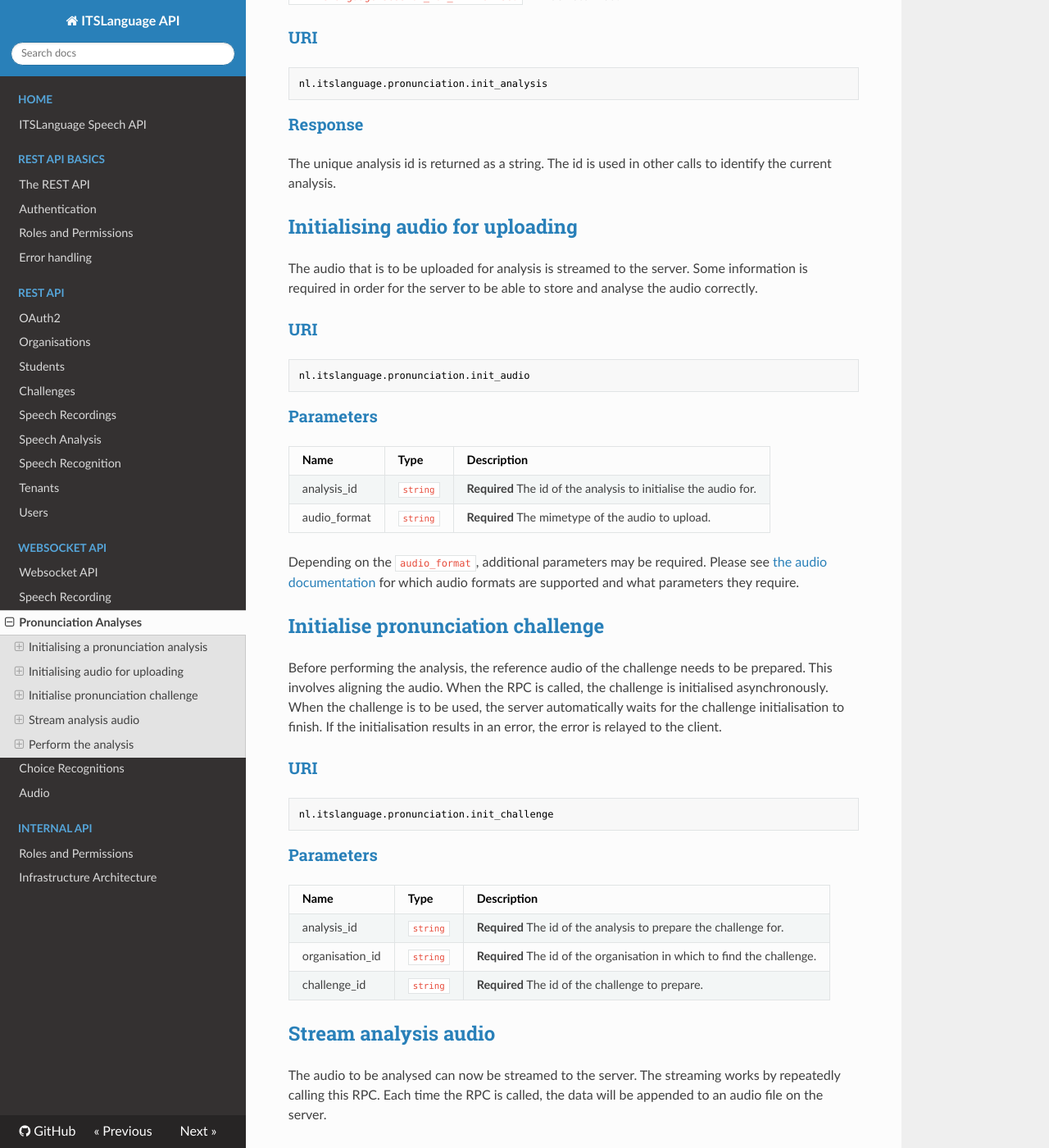
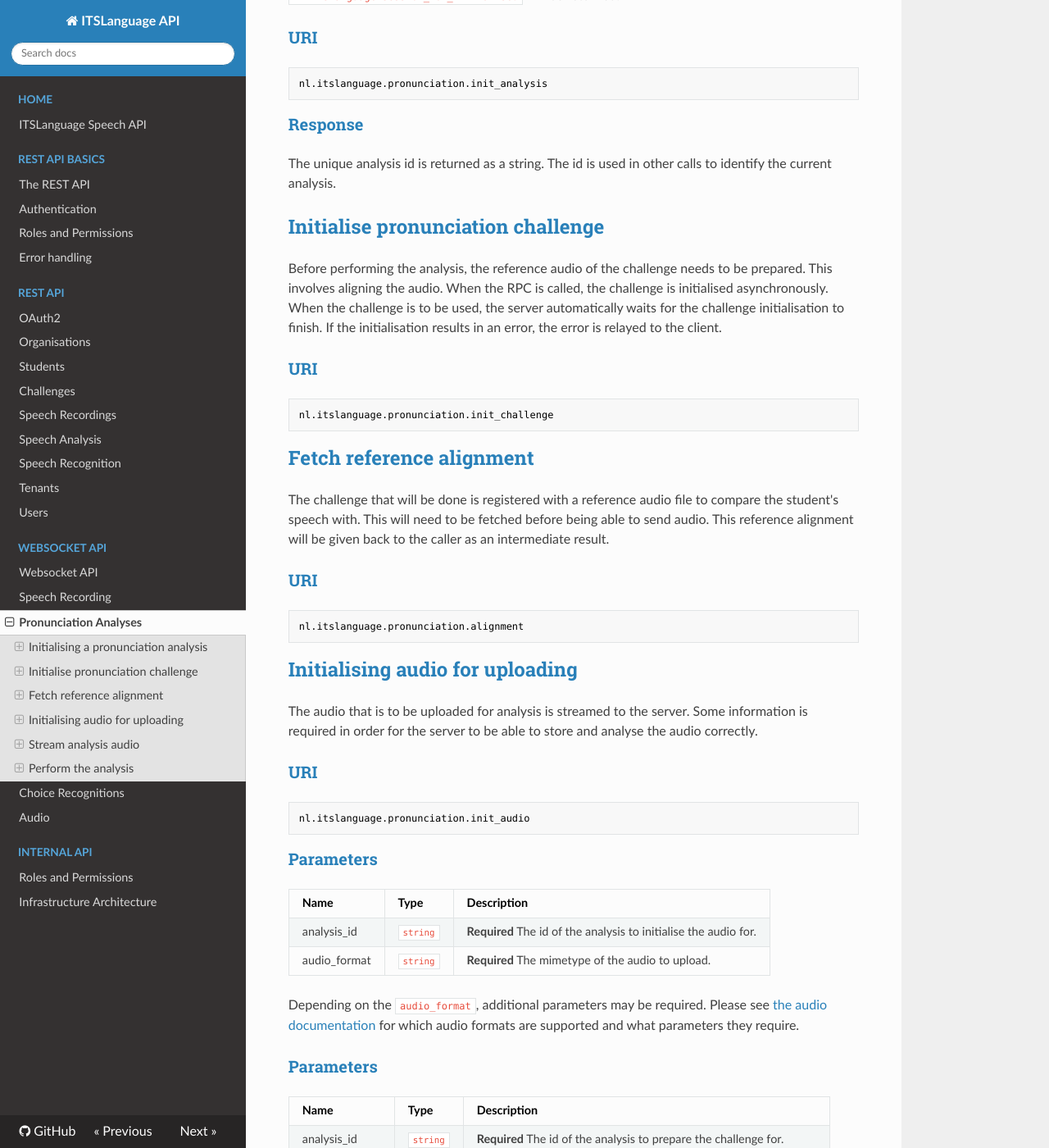
Before and after one commit to joggienl/itslanguage-docs, an MkDocs documentation site: the page built from docs/websocket/pronunciation_analyses.md, in a window 1280 px wide and 1400 px high, scrolled down 377 px. Shown: the whole window at 82% size. Built offline with MkDocs 1.6.1, drawn with Linux system fonts in a browser that asks for light colours; nearby versions of some CDN libraries; old or Windows-style settings are respelled for this version of MkDocs.

Commit message:
docs(analysis): update docs with calls (#14)
docs(analysis): update docs with calls

Update the analysis rpc calls with a missing alignment call.
Put the init challenge call after init analysis because that's
the order in which to call them.

````diff
--- a/docs/websocket/pronunciation_analyses.md
+++ b/docs/websocket/pronunciation_analyses.md
@@ -22,6 +22,31 @@ nl.itslanguage.pronunciation.init_analysis
 The unique analysis id is returned as a string. The id is used in other calls
 to identify the current analysis.
 
+## Initialise pronunciation challenge
+
+Before performing the analysis, the reference audio of the challenge needs to
+be prepared. This involves aligning the audio. When the RPC is called, the
+challenge is initialised asynchronously. When the challenge is to be used, the
+server automatically waits for the challenge initialisation to finish. If the
+initialisation results in an error, the error is relayed to the client.
+
+### URI
+
+```
+nl.itslanguage.pronunciation.init_challenge
+```
+
+## Fetch reference alignment
+
+The challenge that will be done is registered with a reference audio file to
+compare the student's speech with. This will need to be fetched before being able to send
+audio. This reference alignment will be given back to the caller as an intermediate result.
+
+### URI
+
+```
+nl.itslanguage.pronunciation.alignment
+```
 
 ## Initialising audio for uploading
 
@@ -45,21 +70,6 @@ audio_format | `string` | **Required** The mimetype of the audio to upload.
 Depending on the `audio_format`, additional parameters may be required.
 Please see [the audio documentation](audio.md) for which audio formats are
 supported and what parameters they require.
-
-
-## Initialise pronunciation challenge
-
-Before performing the analysis, the reference audio of the challenge needs to
-be prepared. This involves aligning the audio. When the RPC is called, the
-challenge is initialised asynchronously. When the challenge is to be used, the
-server automatically waits for the challenge initialisation to finish. If the
-initialisation results in an error, the error is relayed to the client.
-
-### URI
-
-```
-nl.itslanguage.pronunciation.init_challenge
-```
 
 ### Parameters
 
````
